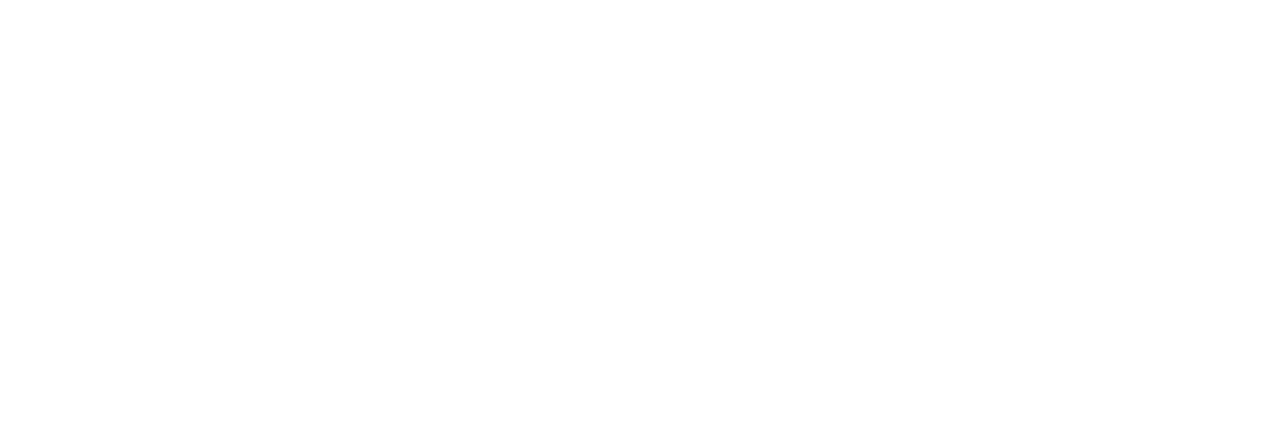
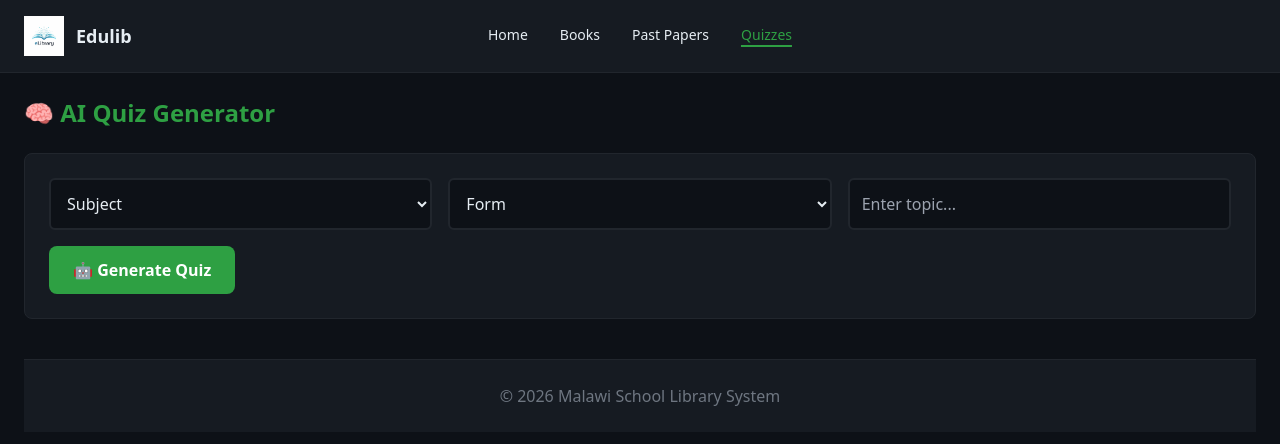
Before and after one commit to blessingsmikuwa/fourthYR-project, a React (Vite) app: page /quizzes in a window 1280 px wide. Before the commit this address had no page. Shown: the top 444 px of the page. Built offline with nearby package versions, Linux system fonts and the light colour scheme.

Commit message:
i have added quizzes page

```diff
--- a/src/App.jsx
+++ b/src/App.jsx
@@ -4,6 +4,7 @@
 import StudentDashboard from "./components/student-dashboard/StudentDashboard";
 import TeacherDashboard from "./components/teacher-dashboard/TeacherDashboard";
 import Books from "./components/student-dashboard/books.jsx";
+import Quiz from "./components/student-dashboard/quizzes.jsx";
 import DashboardLayout from "./components/DashboardLayout";
 
 function App() {
@@ -18,6 +19,7 @@
         {/* Dashboard Routes */}
          <Route path="/student" element={<DashboardLayout><StudentDashboard /></DashboardLayout>} />
          <Route path="/books" element={<DashboardLayout><Books /></DashboardLayout>} />
+         <Route path="/quizzes" element={<DashboardLayout><Quiz /></DashboardLayout>} />
          <Route path="/teacher" element={<TeacherDashboard />} />
       </Routes>
     </BrowserRouter>
--- a/src/components/student-dashboard/StudentDashboard.jsx
+++ b/src/components/student-dashboard/StudentDashboard.jsx
@@ -96,26 +96,31 @@
                 title: "Books Library",
                 desc: "Browse textbooks and novels",
                 icon: "📚",
+                link: "/books",
               },
               {
                 title: "Past Papers",
                 desc: "Access exam papers",
                 icon: "📝",
+                link: "/past-papers",
               },
               {
                 title: "Practice Quizzes",
                 desc: "Test your knowledge",
                 icon: "✏️",
+                link: "/quizzes",
               },
               {
                 title: "Study Materials",
                 desc: "Notes and worksheets",
                 icon: "🎓",
+                link: "/materials",
               },
             ].map((item, i) => (
-              <div
+              <Link
                 key={i}
-                className="bg-[#161b22] border border-[#21262d] rounded-lg overflow-hidden hover:border-[#2ea043] hover:-translate-y-1 transition cursor-pointer"
+                to={item.link}
+                className="bg-[#161b22] border border-[#21262d] rounded-lg overflow-hidden hover:border-[#2ea043] hover:-translate-y-1 transition cursor-pointer block"
               >
                 <div className="h-28 flex items-center justify-center text-3xl bg-[#0d1117]">
                   {item.icon}
@@ -129,7 +134,7 @@
                     {item.desc}
                   </p>
                 </div>
-              </div>
+              </Link>
             ))}
           </div>
         </section>
--- /dev/null
+++ b/src/components/student-dashboard/quizzes.jsx
@@ -0,0 +1,142 @@
+import React, { useState } from "react";
+
+const Quiz = () => {
+  const [questions, setQuestions] = useState([]);
+  const [answers, setAnswers] = useState({});
+  const [score, setScore] = useState(null);
+
+  const generateQuiz = () => {
+    // TEMP MOCK (replace with backend AI later)
+    const sample = [
+      {
+        question: "What is photosynthesis?",
+        options: [
+          "Respiration process",
+          "Plants making food",
+          "Digestion",
+          "None",
+        ],
+        correct: 1,
+      },
+      {
+        question: "Water chemical formula?",
+        options: ["H2O", "CO2", "O2", "NaCl"],
+        correct: 0,
+      },
+    ];
+    setQuestions(sample);
+    setScore(null);
+  };
+
+  const handleSelect = (qIndex, optionIndex) => {
+    setAnswers({ ...answers, [qIndex]: optionIndex });
+  };
+
+  const submitQuiz = () => {
+    let correct = 0;
+    questions.forEach((q, i) => {
+      if (answers[i] === q.correct) correct++;
+    });
+    setScore(correct);
+  };
+
+  return (
+    <div className="bg-[#0d1117] min-h-screen p-6 text-[#e6edf3]">
+
+      {/* HEADER */}
+      <h1 className="text-2xl font-bold text-[#2ea043] mb-6">
+        🧠 AI Quiz Generator
+      </h1>
+
+      {/* GENERATOR */}
+      <div className="bg-[#161b22] border border-[#21262d] p-6 rounded-lg mb-6">
+        <div className="grid md:grid-cols-3 gap-4 mb-4">
+          <select className="border-2 border-[#21262d] bg-[#0d1117] text-[#e6edf3] p-3 rounded-md focus:border-[#2ea043] outline-none">
+            <option>Subject</option>
+            <option>Biology</option>
+            <option>Math</option>
+          </select>
+
+          <select className="border-2 border-[#21262d] bg-[#0d1117] text-[#e6edf3] p-3 rounded-md focus:border-[#2ea043] outline-none">
+            <option>Form</option>
+            <option>Form 1</option>
+            <option>Form 2</option>
+          </select>
+
+          <input
+            type="text"
+            placeholder="Enter topic..."
+            className="border-2 border-[#21262d] bg-[#0d1117] text-[#e6edf3] p-3 rounded-md focus:border-[#2ea043] outline-none"
+          />
+        </div>
+
+        <button
+          onClick={generateQuiz}
+          className="bg-[#2ea043] text-white px-6 py-3 rounded-lg hover:bg-[#238636] font-semibold"
+        >
+          🤖 Generate Quiz
+        </button>
+      </div>
+
+      {/* QUESTIONS */}
+      {questions.length > 0 && (
+        <div className="space-y-4">
+          {questions.map((q, i) => (
+            <div key={i} className="bg-[#161b22] border border-[#21262d] p-6 rounded-lg">
+              <p className="font-semibold mb-4 text-lg text-[#e6edf3]">
+                {i + 1}. {q.question}
+              </p>
+
+              <div className="space-y-3">
+                {q.options.map((opt, j) => (
+                  <label key={j} className="flex items-center space-x-3 cursor-pointer hover:bg-[#21262d] p-3 rounded-md transition">
+                    <input
+                      type="radio"
+                      name={`q-${i}`}
+                      onChange={() => handleSelect(i, j)}
+                      className="w-4 h-4 text-[#2ea043] bg-[#0d1117] border-[#21262d] focus:ring-[#2ea043] focus:ring-2"
+                    />
+                    <span className="text-[#e6edf3]">{opt}</span>
+                  </label>
+                ))}
+              </div>
+            </div>
+          ))}
+
+          <div className="flex justify-center mt-6">
+            <button
+              onClick={submitQuiz}
+              className="bg-[#1f6feb] text-white px-8 py-3 rounded-lg hover:bg-[#388bfd] font-semibold"
+            >
+              Submit Quiz
+            </button>
+          </div>
+        </div>
+      )}
+
+      {/* RESULT */}
+      {score !== null && (
+        <div className="mt-8 bg-[#161b22] border border-[#21262d] p-6 rounded-lg text-center">
+          <div className="text-2xl font-bold text-[#2ea043] mb-2">
+            Quiz Complete! 🎉
+          </div>
+          <div className="text-xl text-[#e6edf3]">
+            Your Score: <span className="font-semibold text-[#2ea043]">{score}</span> / {questions.length}
+          </div>
+          <div className="text-sm text-[#6e7681] mt-2">
+            {score === questions.length ? "Perfect! Excellent work!" :
+             score >= questions.length * 0.7 ? "Great job! Keep it up!" :
+             "Good effort! Try again to improve your score."}
+          </div>
+        </div>
+      )}
+
+      {/* FOOTER */}
+      <footer className="bg-[#161b22] text-[#6e7681] text-center py-6 mt-10 border-t border-[#21262d]">
+        © 2026 Malawi School Library System
+      </footer>
+    </div>
+  );
+};
+
+export default Quiz;
```
